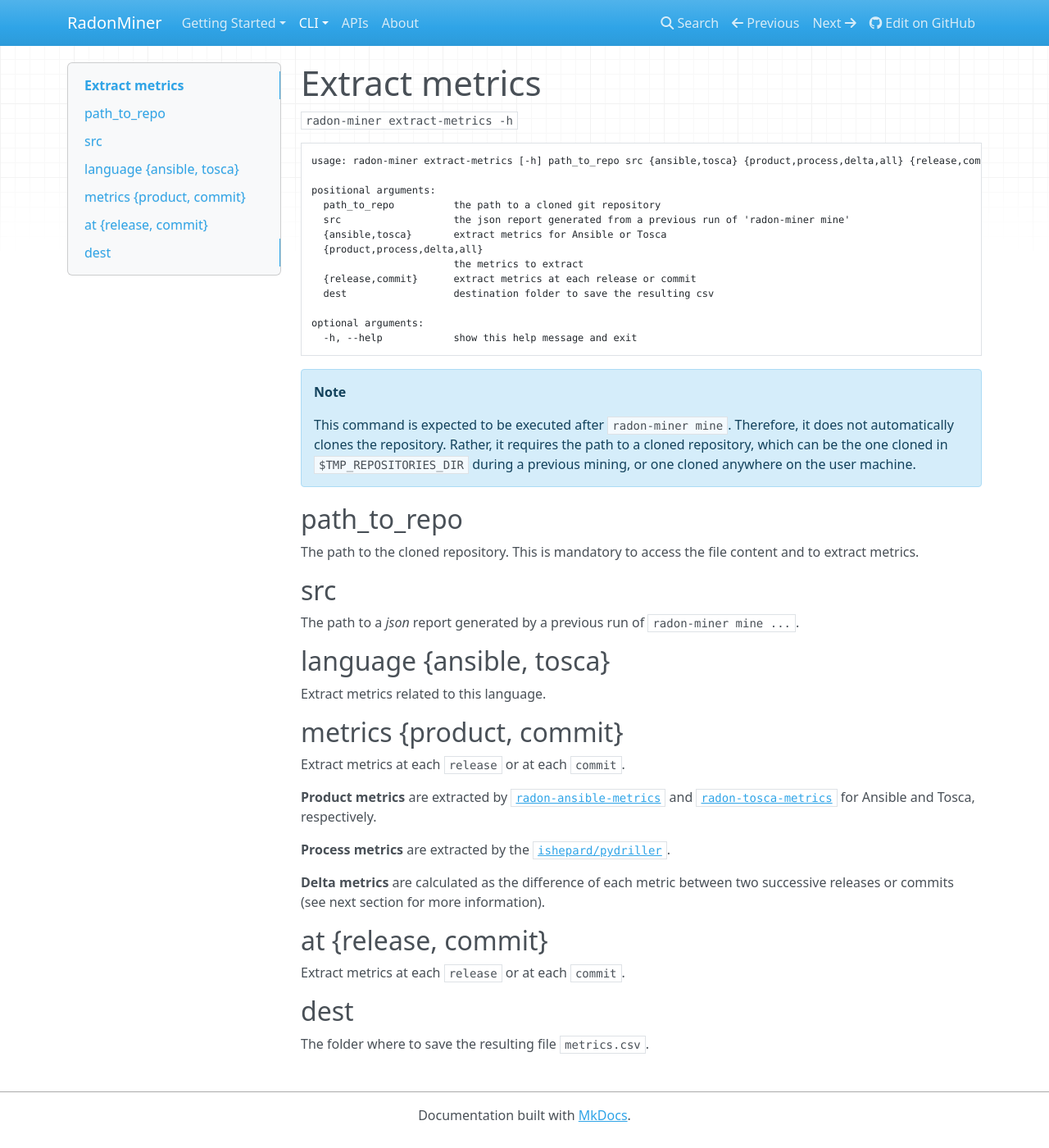
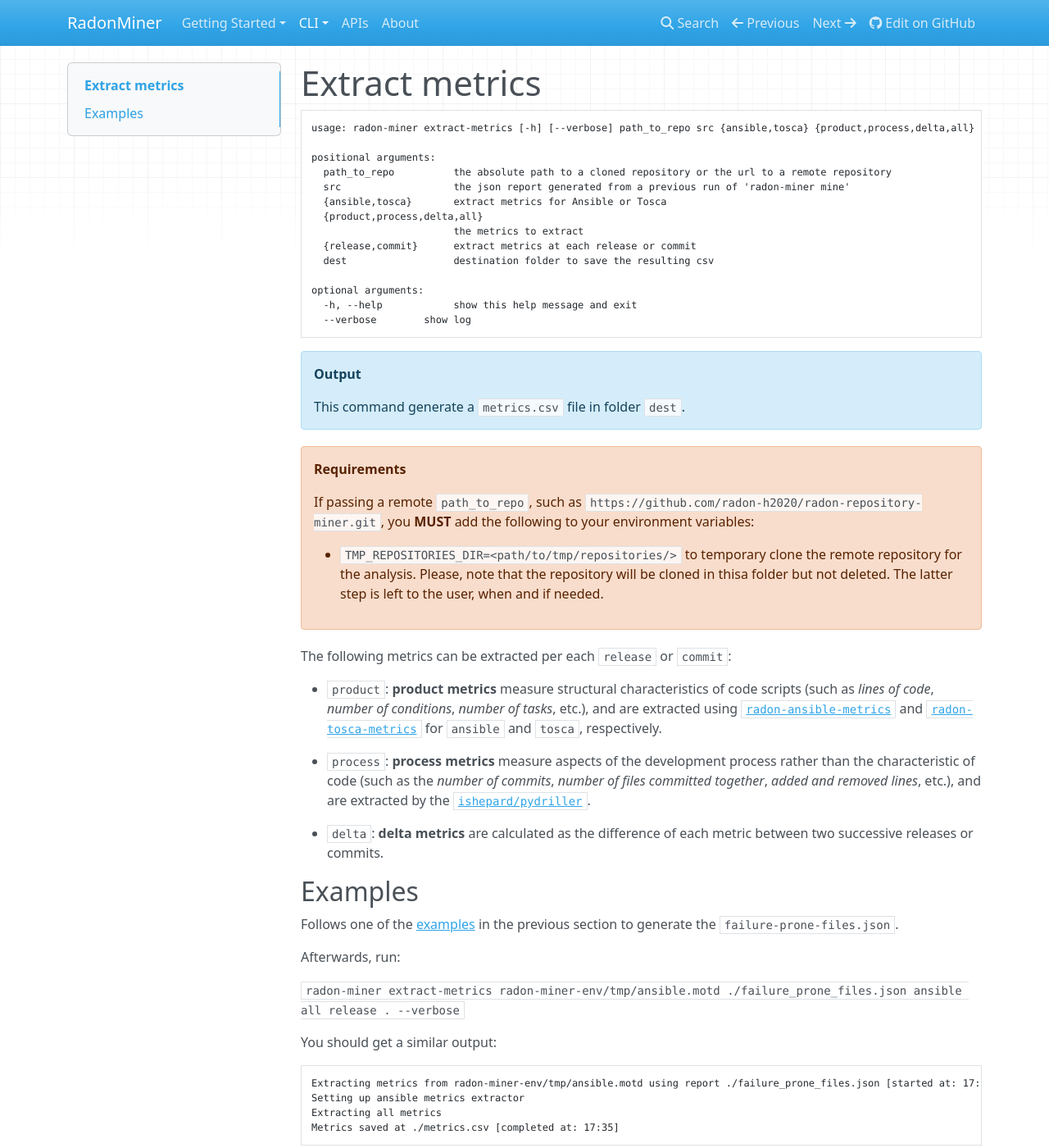
Before and after one commit to radon-h2020/radon-repository-miner, an MkDocs documentation site: the page built from docs/cli/metrics.md, in a window 1280 px wide and 1400 px high. Shown: the whole window at 82% size. Built offline with MkDocs 1.6.1, drawn with Linux system fonts in a browser that asks for light colours; nearby versions of some CDN libraries; some of the changed text lies outside the part shown.

Commit message:
Updated CLI and doc for extract-metrics

````diff
--- a/docs/cli/metrics.md
+++ b/docs/cli/metrics.md
@@ -1,12 +1,10 @@
 # Extract metrics
 
-`radon-miner extract-metrics -h`
-
 ```text
-usage: radon-miner extract-metrics [-h] path_to_repo src {ansible,tosca} {product,process,delta,all} {release,commit} dest
+usage: radon-miner extract-metrics [-h] [--verbose] path_to_repo src {ansible,tosca} {product,process,delta,all} {release,commit} dest
 
 positional arguments:
-  path_to_repo          the path to a cloned git repository
+  path_to_repo          the absolute path to a cloned repository or the url to a remote repository
   src                   the json report generated from a previous run of 'radon-miner mine'
   {ansible,tosca}       extract metrics for Ansible or Tosca
   {product,process,delta,all}
@@ -16,36 +14,55 @@ positional arguments:
 
 optional arguments:
   -h, --help            show this help message and exit
+  --verbose        show log
 ```
 
-!!! note
-    This command is expected to be executed after `radon-miner mine`. Therefore, it does not automatically clones the
-    repository. Rather, it requires the path to a cloned repository, which can be the one cloned in `$TMP_REPOSITORIES_DIR`
-    during a previous mining, or one cloned anywhere on the user machine.
+!!! note "Output"
+    This command generate a `metrics.csv` file in folder `dest`.
 
-## path_to_repo
-The path to the cloned repository. This is mandatory to access the file content and to extract metrics.
+!!! warning "Requirements"
+    If passing a remote `path_to_repo`, such as `https://github.com/radon-h2020/radon-repository-miner.git`, you **MUST**
+    add the following to your environment variables:
 
-## src
-The path to a *json* report generated by a previous run of `radon-miner mine ...`.
+    * `TMP_REPOSITORIES_DIR=<path/to/tmp/repositories/>` to temporary clone the remote repository for the analysis.
+    Please, note that the repository will be cloned in thisa folder but not deleted. The latter step is left to the user,
+    when and if needed.
 
-## language {ansible, tosca}
-Extract metrics related to this language.
+The following metrics can be extracted per each `release` or `commit`:
+
+* `product`: **product metrics** measure structural characteristics of code scripts (such as *lines of code*, *number of
+ conditions*, *number of tasks*, etc.), and are extracted using [`radon-ansible-metrics`](https://github.com/radon-h2020/radon-ansible-metrics) and [`radon-tosca-metrics`](https://github.com/radon-h2020/radon-tosca-metrics)
+for `ansible` and `tosca`, respectively.
+
+* `process`: **process metrics** measure aspects of the development process rather than the characteristic of code (such
+as the *number of commits*, *number of files committed together*, *added and removed lines*, etc.), and are extracted by
+the [`ishepard/pydriller`](https://pydriller.readthedocs.io/en/latest/processmetrics.html).
+
+* `delta`: **delta metrics** are calculated as the difference of each metric between two successive releases or commits.
 
 
-## metrics {product, commit}
-Extract metrics at each `release` or at each `commit`.
+## Examples
 
-**Product metrics** are extracted by [`radon-ansible-metrics`](https://github.com/radon-h2020/radon-ansible-metrics) and [`radon-tosca-metrics`](https://github.com/radon-h2020/radon-tosca-metrics)
-for Ansible and Tosca, respectively.
+Follows one of the [examples](https://radon-h2020.github.io/radon-repository-miner/cli/mine/#Examples) in the previous
+section to generate the `failure-prone-files.json`.
 
-**Process metrics** are extracted by the [`ishepard/pydriller`](https://pydriller.readthedocs.io/en/latest/processmetrics.html).
+Afterwards, run:
 
-**Delta metrics** are calculated as the difference of each metric between two successive releases or commits (see next section for more information).
+`radon-miner extract-metrics radon-miner-env/tmp/ansible.motd ./failure_prone_files.json ansible all release . --verbose`
 
+You should get a similar output:
 
-## at {release, commit}
-Extract metrics at each `release` or at each `commit`.
+```text
+Extracting metrics from radon-miner-env/tmp/ansible.motd using report ./failure_prone_files.json [started at: 17:34]
+Setting up ansible metrics extractor
+Extracting all metrics
+Metrics saved at ./metrics.csv [completed at: 17:35]
+```
 
-## dest
-The folder where to save the resulting file `metrics.csv`.
+You can now see that `metrics.csv` has been added to the folder:
+
+```text
+ls
+
+failure-prone-files.html failure-prone-files.json metrics.csv
+```
````
Also changed, not shown: docs/cli/mine.md (+6 -3 lines), 2 other files.
